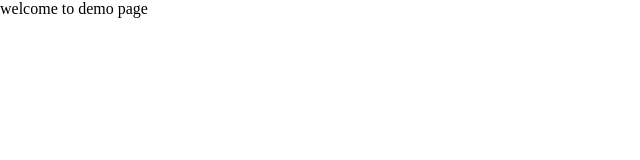
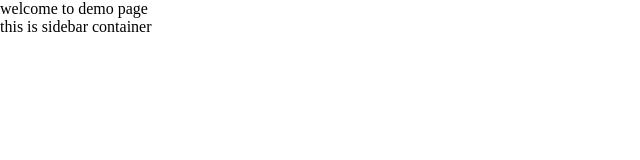
Before and after one commit to maheshtambade/To-Do-List-App, a plain HTML site: page oposite.html in a window 1280 px wide. Shown: the whole page, without its empty margins (0-640 px from the left). Drawn offline with Linux system fonts and the light colour scheme.

Commit message:
Add sidebar container to the demo page

```diff
--- a/oposite.html
+++ b/oposite.html
@@ -10,5 +10,6 @@
   </style>
   <body>
     welcome to demo page
+    <div class="sidecontent">this is sidebar container</div>
   </body>
 </html>
```
